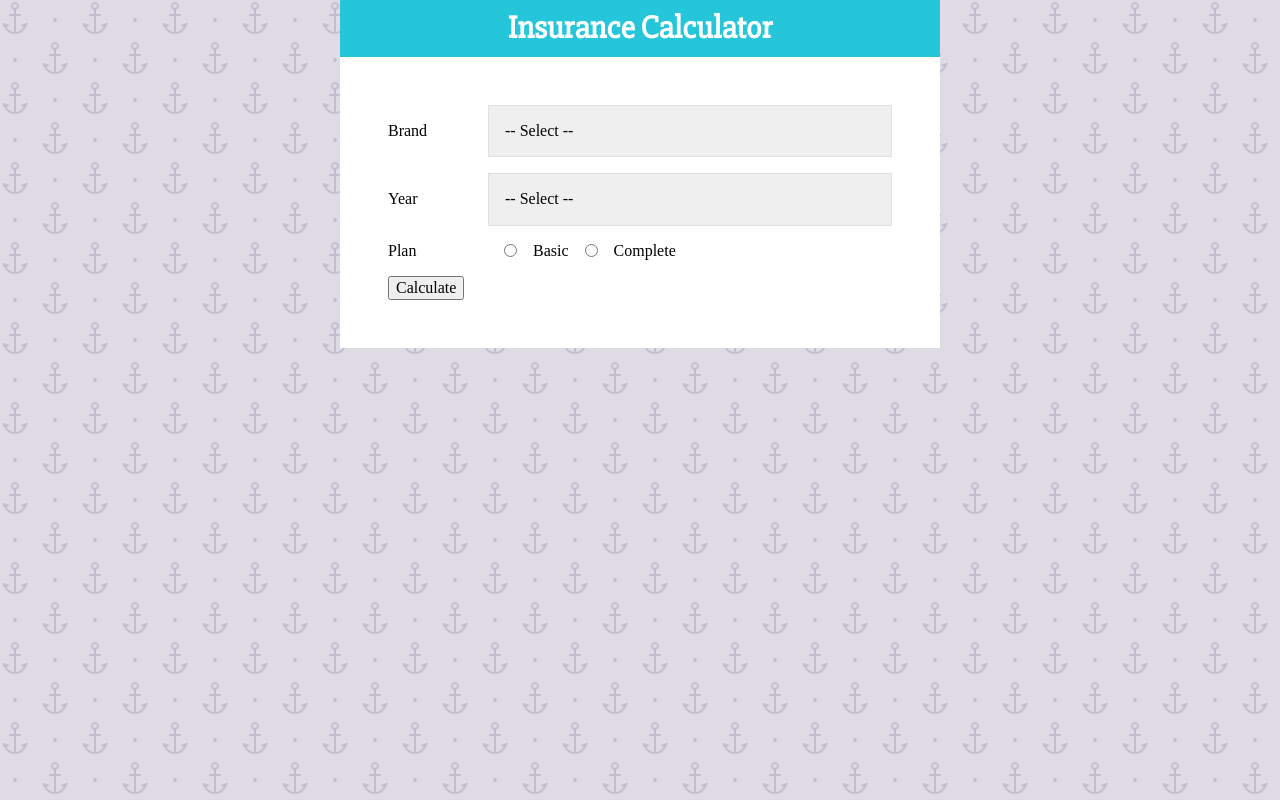
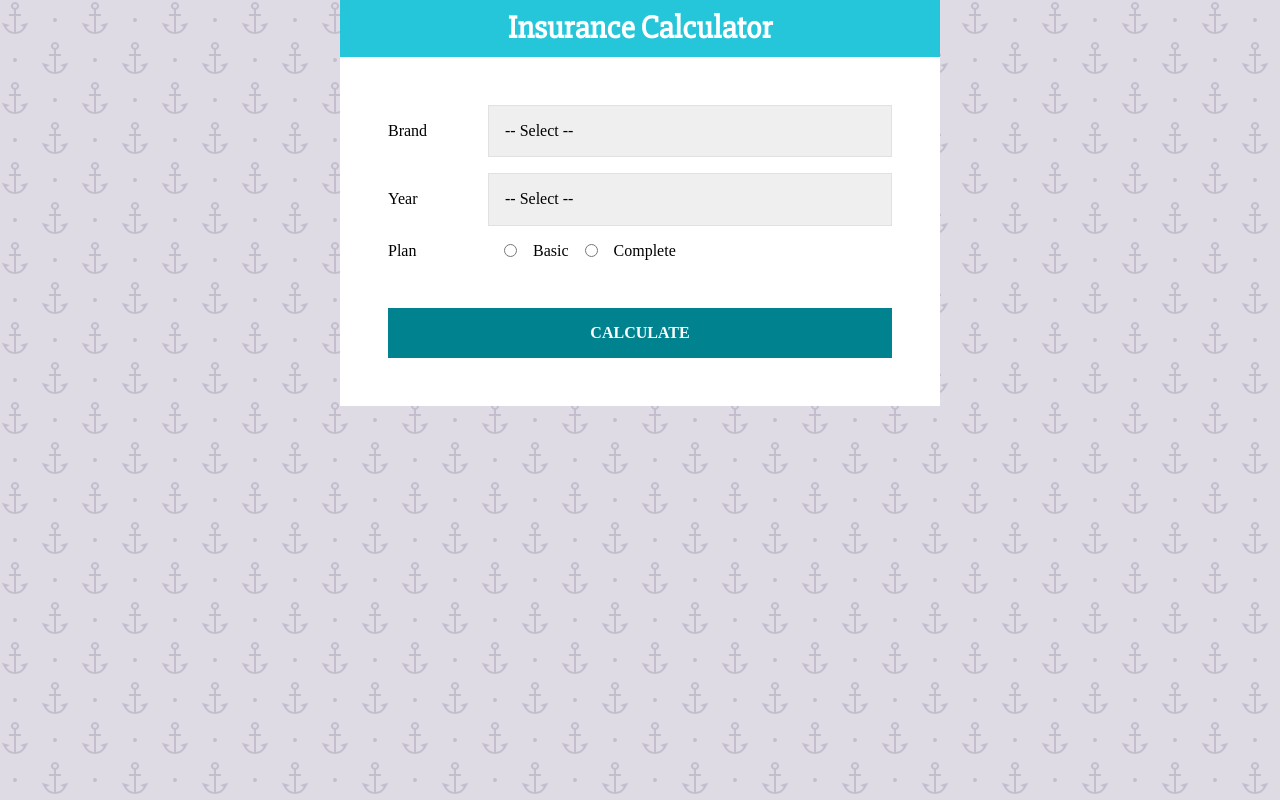
Before and after one commit to danisan9490/insurance-calculator, a React (Create React App) app in the folder insurance-quote/: page / in a window 1280 px wide. Built offline with nearby package versions, Linux system fonts and the light colour scheme.

Commit message:
#8 Add State Form and style Button

```diff
--- a/insurance-quote/src/Components/Formulario.js
+++ b/insurance-quote/src/Components/Formulario.js
@@ -1,4 +1,4 @@
-import React from 'react';
+import React, { useState } from 'react';
 import styled from '@emotion/styled';
 
 const Campo = styled.div`
@@ -19,13 +19,47 @@
 const InputRadio = styled.input`
     margin: 0 1rem;
 `;
+const Boton = styled.button`
+    background-color: #00838F;
+    font-size: 16px;
+    width: 100%;
+    padding: 1rem;
+    color: #fff;
+    text-transform: uppercase;
+    font-weight: bold;
+    border: none;
+    transition: background-color .3s ease;
+    margin-top: 2rem;
+    &:hover {
+        background-color: #26C6DA;
+        cursor: pointer;
+    }
+`;
 
 const Formulario = () => {
+  const [datos, guardarDatos] = useState({
+    marca: '',
+    year: '',
+    plan: ''
+  });
+
+  const { marca, year, plan } = datos;
+
+  const obtenerInformacion = e => {
+    guardarDatos({
+      ...datos,
+      [e.target.name]: e.target.value
+    })
+  }
   return (
     <form>
       <Campo>
         <Label>Brand</Label>
-        <Select>
+        <Select
+          name="marca"
+          value={marca}
+          onChange={obtenerInformacion}
+        >
           <option value="">-- Select --</option>
           <option value="americano">America</option>
           <option value="europeo">Europe</option>
@@ -35,7 +69,11 @@
 
       <Campo>
         <Label>Year</Label>
-        <Select>
+        <Select
+          name="year"
+          value={year}
+          onChange={obtenerInformacion}
+        >
           <option value="">-- Select --</option>
           <option value="2021">2021</option>
           <option value="2020">2020</option>
@@ -56,15 +94,19 @@
           type="radio"
           name="plan"
           value="basico"
+          checked={plan === "basico"}
+          onChange={obtenerInformacion}
         /> Basic
 
         <InputRadio
           type="radio"
           name="plan"
           value="completo"
+          checked={plan === "completo"}
+          onChange={obtenerInformacion}
         /> Complete
         </Campo>
-      <button type="button">Calculate</button>
+      <Boton type="button">Calculate</Boton>
     </form>
 
   );
```
